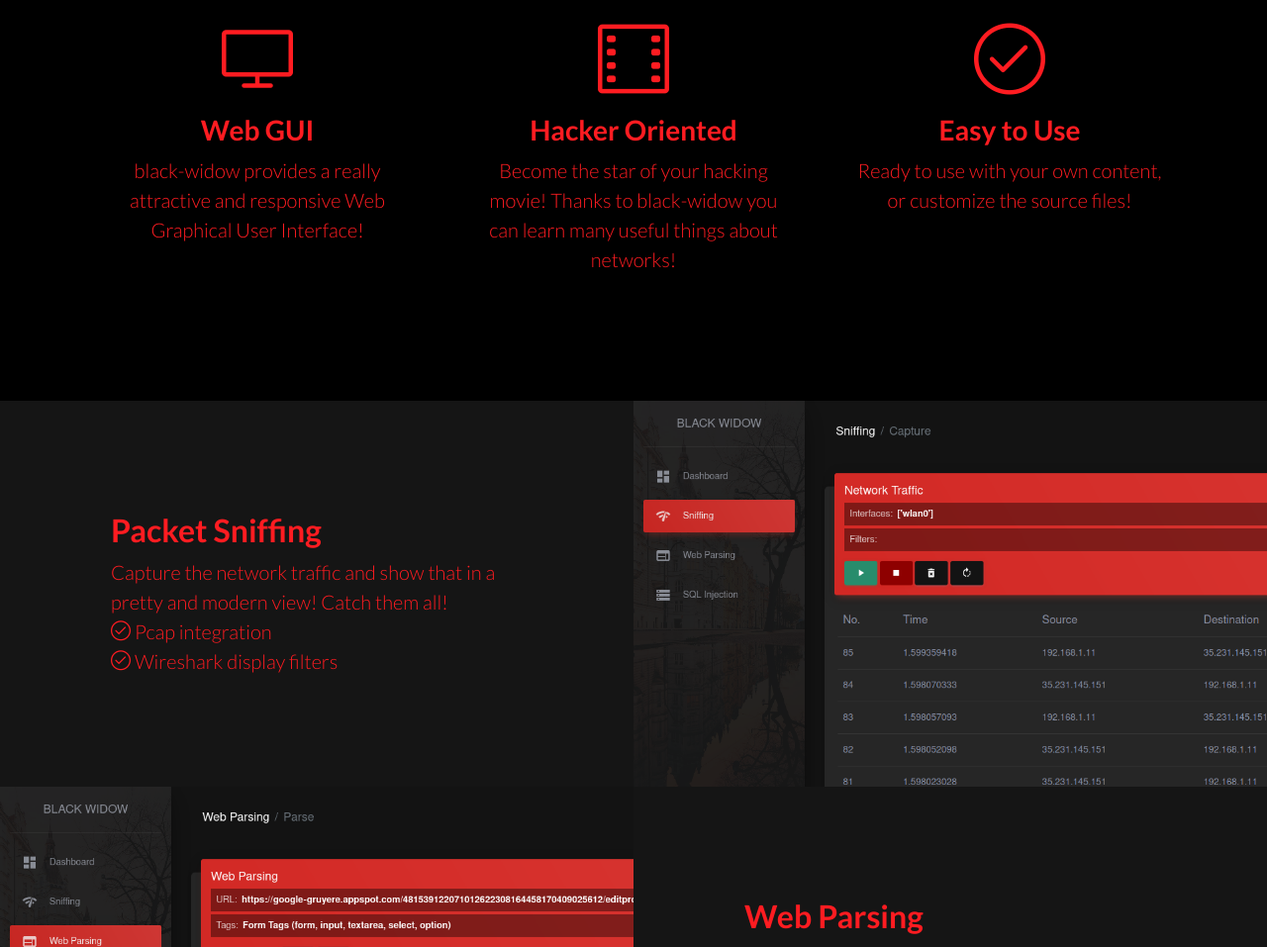
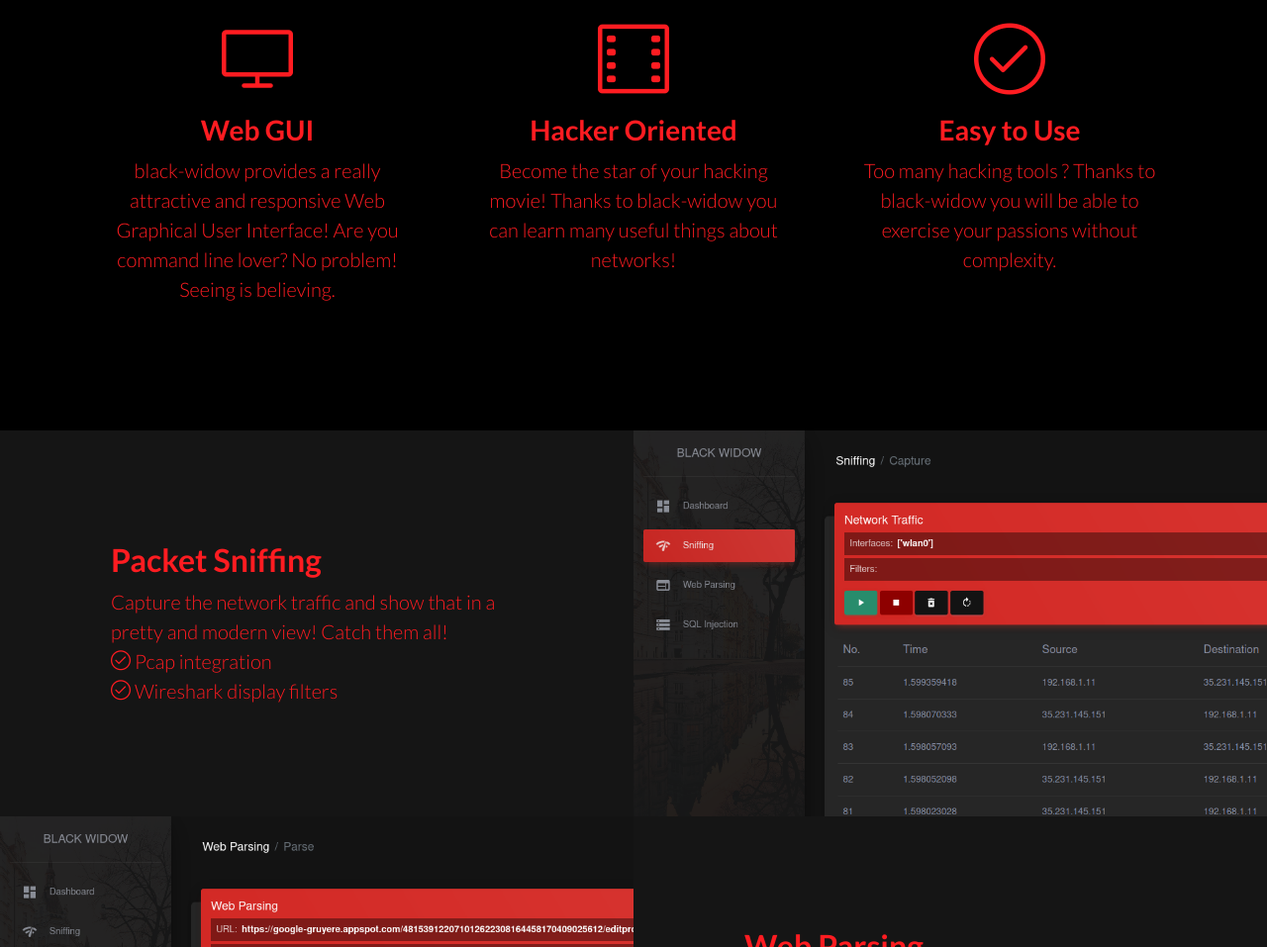
Before and after one commit to offensive-hub/black-widow-landing, a website: page index.html in a window 1280 px wide. Shown: the part 909-1866 px from the top of the page at 99% size. Drawn offline with nearby package versions, Linux system fonts and the light colour scheme; files that its build step writes are made by us from their sources.

Commit message:
Updated index.html

```diff
--- a/index.html
+++ b/index.html
@@ -67,7 +67,7 @@
               <i class="icon-screen-desktop m-auto"></i>
             </div>
             <h3>Web GUI</h3>
-            <p class="lead mb-0">black-widow provides a really attractive and responsive Web Graphical User Interface!</p>
+            <p class="lead mb-0">black-widow provides a really attractive and responsive Web Graphical User Interface! Are you command line lover? No problem! Seeing is believing.</p>
           </div>
         </div>
         <div class="col-lg-4">
@@ -85,7 +85,7 @@
               <i class="icon-check m-auto"></i>
             </div>
             <h3>Easy to Use</h3>
-            <p class="lead mb-0">Ready to use with your own content, or customize the source files!</p>
+            <p class="lead mb-0">Too many hacking tools ? Thanks to black-widow you will be able to exercise your passions without complexity.</p>
           </div>
         </div>
       </div>
```
